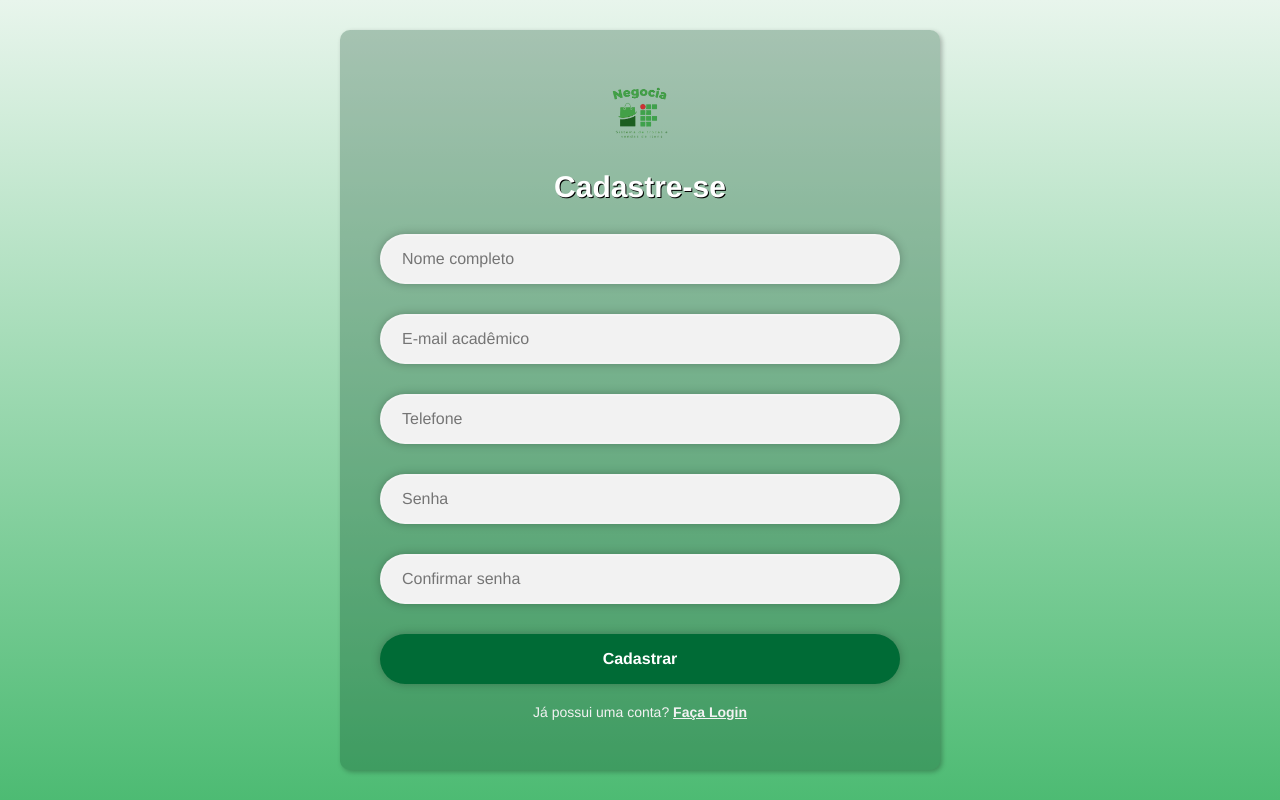
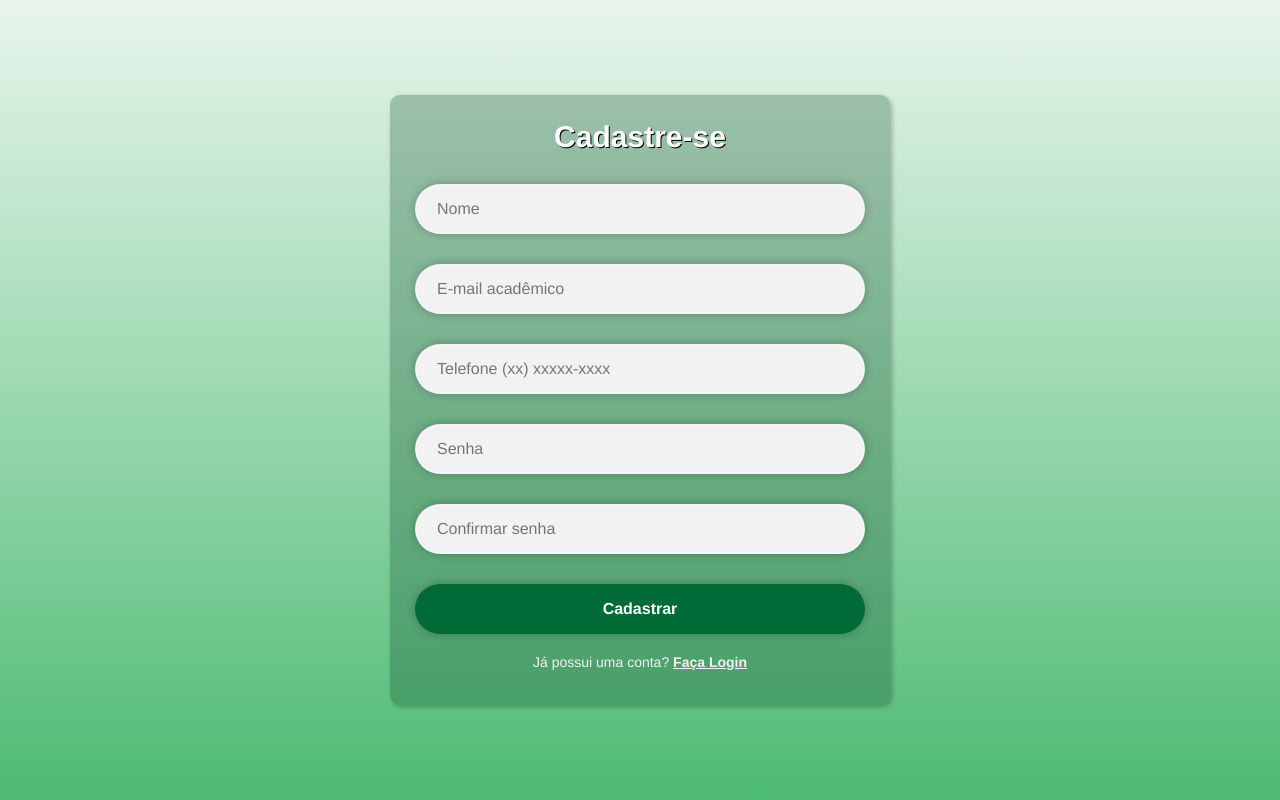
Before and after one commit to elisa-ranikelly/projeto-dac-frontend, a React (Vite) app: page /cadastro in a window 1280 px wide. Built offline with nearby package versions, Linux system fonts and the light colour scheme.

Commit message:
correção de alguns erros de rotas e de estilos

```diff
--- a/src/App.css
+++ b/src/App.css
@@ -18,7 +18,4 @@
 
 .App{
   min-height: 100vh;
-  display: flex;
-  justify-content: center;
-  align-items: center;
 }
--- a/src/components/cadastro-usuario/Cadastro.css
+++ b/src/components/cadastro-usuario/Cadastro.css
@@ -1,24 +1,18 @@
 @charset "UTF-8";
 
-img.logo-cadastro{
-    width: 100px;
-}
-
-div.titulo-logo{
+article.page-cadastro{
     display: flex;
-    flex-direction: column;
     justify-content: center;
     align-items: center;
+    min-height: 100vh;
 }
 
 section.cadastro-container{
-    width: 600px;
-
+    width: 500px;
     border-radius: 10px;
     box-shadow: 2px 2px 5px rgba(0, 0, 0, 0.271);
     background-color: #0c492a48;
-
-    padding: 40px;
+    padding: 25px;
 }
 
 section.cadastro-container h1{
@@ -29,32 +23,9 @@ section.cadastro-container h1{
 }
 
 section.cadastro-container div.input{
-    position: relative;
     width: 100%;
     height: 50px;
     margin: 30px auto;
-}
-
-div.input input{
-    width: 100%;
-    height: 100%;
-
-    background-color: var(--cor4);
-    outline: none;
-    border: 2px solid rgba(255, 255, 255, 0.2);
-    box-shadow: 0px 0px 10px rgba(0, 0, 0, 0.253);
-    border-radius: 40px;
-    font-size: 16px;
-    color: black;
-    padding: 20px;
-}
-
-div.input .icon{
-    position: absolute;
-    right: 25px;
-    top: 50%;
-    transform: translateY(-50%);
-    font-size: 18px;
 }
 
 section.cadastro-container button{
@@ -88,3 +59,7 @@ section.cadastro-container div.cadastro > p > a{
     color: var(--cor4);
     font-weight: bold;
 }
+
+section.cadastro-container div.cadastro > p > a:hover{
+    color: var(--cor3);
+}
--- a/src/components/cadastro-usuario/Cadastro.jsx
+++ b/src/components/cadastro-usuario/Cadastro.jsx
@@ -1,11 +1,10 @@
 import { useState } from "react";
 import { Link } from "react-router-dom";
-import logo from "../../assets/logo-negociaif-fundo-trasparente.png";
 import "./Cadastro.css";
 
 const Cadastro = () => {
     const [nome, setNome] = useState("");
-    const [username, setUserName] = useState("");
+    const [useremail, setEmail] = useState("");
     const [password, setPassword] = useState("");
     const [telefone, setTelefone] = useState("");
     const [confirmarSenha, setConfirmarSenha] = useState("");
@@ -13,7 +12,7 @@ const Cadastro = () => {
     const cadastrar = (event) => {
         event.preventDefault();
 
-        if(senha !== confirmarSenha){
+        if(password !== confirmarSenha){
             alert("As senhas não são iguais!");
         }
 
@@ -21,45 +20,40 @@ const Cadastro = () => {
     }
 
     return (
+        <article className="page-cadastro">
             <section className="cadastro-container">
+                <h1>Cadastre-se</h1>
                 <form onSubmit={cadastrar}>
 
-                <div className="titulo-logo">
-                    <img src={logo} alt="logo" className="logo-cadastro"/>
-                    <h1>Cadastre-se</h1>
+                    <div className="input">
+                        <input type="text" placeholder="Nome" required onChange={(e) => setNome(e.target.value)}/>
                     </div>
 
                     <div className="input">
-                    <input type="text" placeholder="Nome completo" required onChange={(e) => setNome(e.target.value)}/>
+                        <input type="email" placeholder="E-mail acadêmico" required onChange={(e) => setEmail(e.target.value)}/>
                     </div>
 
                     <div className="input">
-                    <input type="email" placeholder="E-mail acadêmico" required onChange={(e) => setUserName(e.target.value)}/>
+                        <input type="tel" placeholder="Telefone (xx) xxxxx-xxxx" pattern="\(\d{2}\)\s?\d{4,5}-\d{4}" required onChange={(e) => setTelefone(e.target.value)}/>
                     </div>
 
                     <div className="input">
-                    <input type="tel" placeholder="Telefone" required onChange={(e) => setTelefone(e.target.value)}/>
+                        <input type="password" placeholder="Senha" required onChange={(e) => setPassword(e.target.value)}/>
                     </div>
 
                     <div className="input">
-                    <input type="password" placeholder="Senha" required onChange={(e) => setConfirmarSenha(e.target.value)}/>
-                </div>
-
-                <div className="input">
-                    <input type="password" placeholder="Confirmar senha" value={confirmarSenha} required onChange={(e) => setPassword(e.target.value)}/>
+                        <input type="password" placeholder="Confirmar senha" value={confirmarSenha} required onChange={(e) => setConfirmarSenha(e.target.value)}/>
                     </div>
 
                     <button type="submit">Cadastrar</button>
 
                     <div className="cadastro">
-                    <p>Já possui uma conta? <Link to="/login">Faça Login</Link>
+                        <p>Já possui uma conta? <Link to="/">Faça Login</Link>
                         </p>
                     </div>
-
-
                 </form>
-
             </section>
+        </article>
     )
 }
 
--- a/src/components/login/Login.css
+++ b/src/components/login/Login.css
@@ -1,21 +1,25 @@
 @charset "UTF-8";
 
 body{
-    min-height: 100vh;
     background: linear-gradient(to top, var(--cor2), var(--cor6));
 }
 
+article.page{
+    display: flex;
+    flex-direction: column;
+    justify-content: center;
+    align-items: center;
+}
+
 img.logo{
-    width: 250px;
+    width: 200px;
 }
 
 section.container{
     width: 500px;
-
     border-radius: 10px;
     box-shadow: 2px 2px 5px rgba(0, 0, 0, 0.271);
     background-color: #0c492a48;
-
     padding: 40px;
 }
 
@@ -93,3 +97,7 @@ section.container div.cadastro > p > a{
     color: var(--cor4);
     font-weight: bold;
 }
+
+section.container div.cadastro > p > a:hover{
+    color: var(--cor3);
+}
--- a/src/components/login/Login.jsx
+++ b/src/components/login/Login.jsx
@@ -5,7 +5,7 @@ import logo from "../../assets/logo-negociaif-fundo-trasparente.png";
 import "./Login.css";
 
 const Login = () => {
-    const [username, setUsername] = useState("");
+    const [email, setEmail] = useState("");
     const [password, setPassword] = useState("");
 
     const submicao = (event) =>{
@@ -16,7 +16,7 @@ const Login = () => {
 
   return (
 
-    <article className="login-page">
+    <article className="page">
         <img src={logo} alt="Logo" className="logo" />
 
         <section className="container">
@@ -25,7 +25,7 @@ const Login = () => {
                 <h1>Acesse o sistema</h1>
 
                 <div className="input">
-                    <input type="email" placeholder="E-mail acadêmico" required onChange={(e) => setUsername(e.target.value)}/>
+                    <input type="email" placeholder="E-mail acadêmico" required onChange={(e) => setEmail(e.target.value)}/>
                     <FaUser className="icon"/>
                 </div>
 
@@ -36,7 +36,7 @@ const Login = () => {
 
                 <div className="lembranca">
                     <label>
-                        <input type="checkbox"/> Lembre de mim
+                        <input type="checkbox"/> Lembre-se de mim
                     </label>
                 </div>
                 <button type="submit">Entrar</button>
```
Lines whose indentation alone changed are shown as unchanged.
